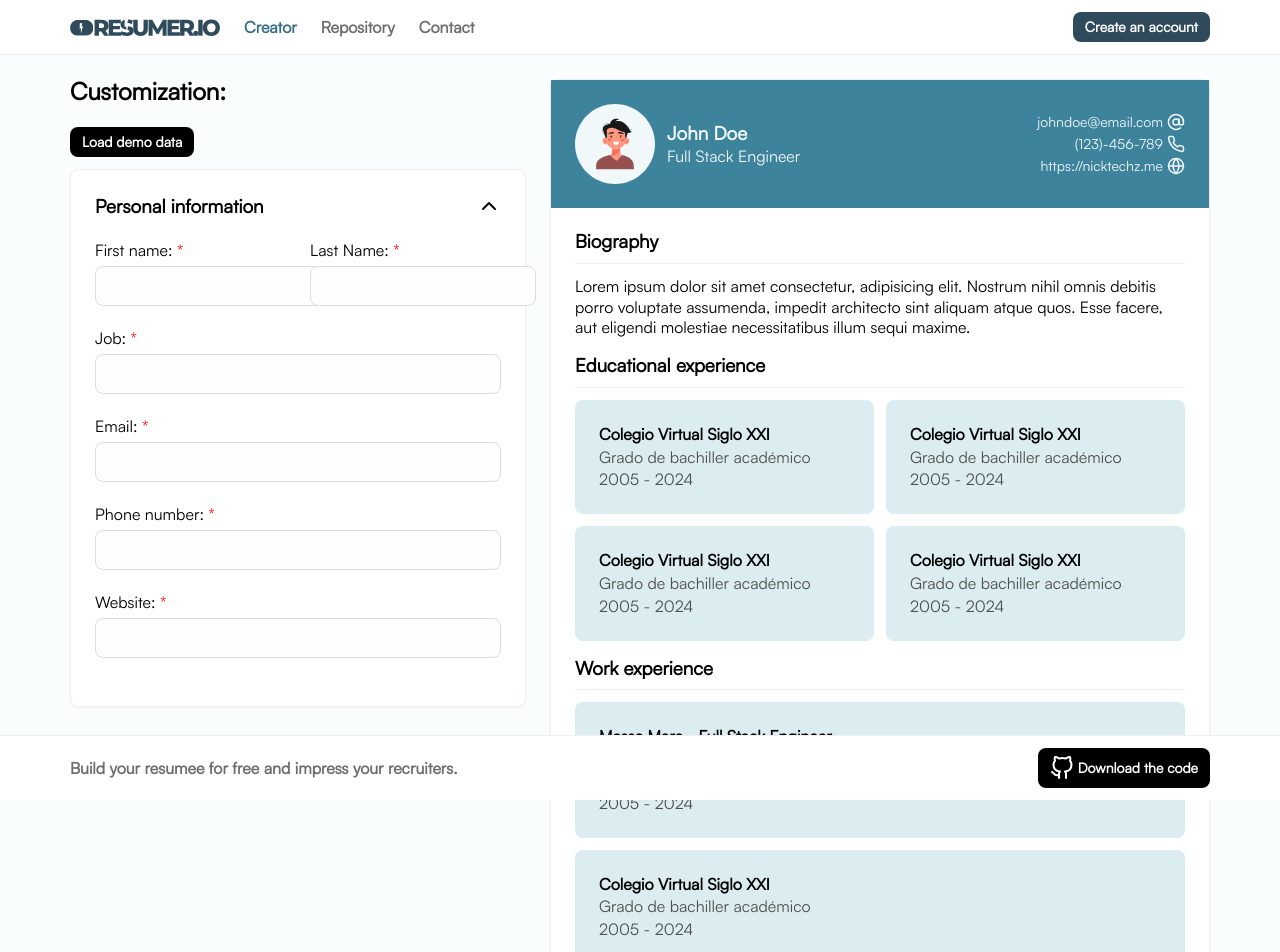
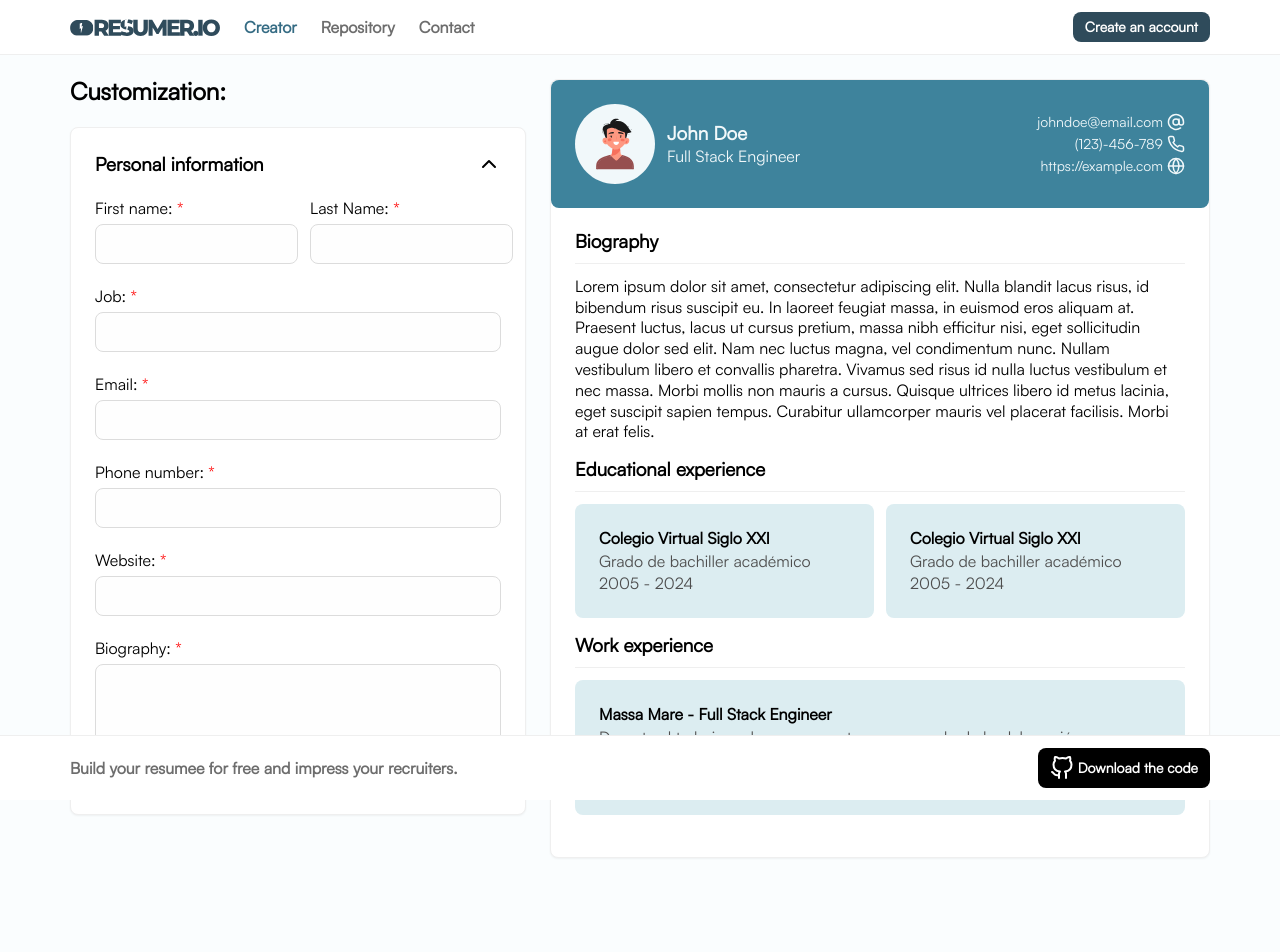
Before and after one commit to nicktechz/odin-cv-applicaton, a React (Vite) app: page / in a window 1280 px wide. Shown: the top 952 px of the page. Built offline with nearby package versions, Linux system fonts and the light colour scheme.

Commit message:
Separate the CV builder from the builder component

```diff
--- a/src/components/Builder.jsx
+++ b/src/components/Builder.jsx
@@ -3,6 +3,8 @@ import "../styles/components/Builder.css";
 import "../styles/components/Configurator.css";
 import "../styles/components/Cv.css";
 import Button from "./Button";
+import Cv from "./Cv";
+
 export default function Builder() {
   const [basicInfo, setBasicInfo] = useState({
     firstName: "",
@@ -11,7 +13,26 @@ export default function Builder() {
     email: "",
     phoneNumber: "",
     website: "",
+    bio: "",
   });
+  const [educationInfo, setEducationInfo] = useState([
+    {
+      name: "",
+      academicTitle: "",
+      startYear: "",
+      endYear: "",
+    },
+  ]);
+  const [basicInfoCollapse, setBasicInfoCollapse] = useState(true);
+
+  const infoCollapse = () => {
+    if (basicInfoCollapse === true) {
+      setBasicInfoCollapse(false);
+    } else {
+      setBasicInfoCollapse(true);
+    }
+  };
+
   const changeFirstName = (e) => {
     setBasicInfo({ ...basicInfo, firstName: e.target.value });
   };
@@ -30,17 +51,15 @@ export default function Builder() {
   const changeWebsite = (e) => {
     setBasicInfo({ ...basicInfo, website: e.target.value });
   };
+  const changeBio = (e) => {
+    setBasicInfo({ ...basicInfo, bio: e.target.value });
+  };
 
   return (
     <section className="builder">
       <section className="configurator">
         <h2 className="configuratorTitle">Customization:</h2>
-        <Button
-          text="Load demo data"
-          theme="black"
-          link="#"
-          styles={{ marginBottom: "12px" }}
-        />
+        {/* BASIC INFO */}
         <aside className="card">
           <div className="cardHeader">
             <h3>Personal information</h3>
@@ -48,8 +67,10 @@ export default function Builder() {
               src="src/assets/icons/chevron-up.svg"
               alt=""
               className="collapseIcon"
+              onClick={infoCollapse}
             />
           </div>
+
           <div className="inputBox inputGroup">
             <div>
               <label htmlFor="">
@@ -98,118 +119,26 @@ export default function Builder() {
             <label htmlFor="">
               Website: <span className="requiredIcon">*</span>
             </label>
-            <input type="url" />
+            <input
+              type="url"
+              value={basicInfo.website}
+              onChange={changeWebsite}
+            />
+          </div>
+          <div className="inputBox">
+            <label htmlFor="">
+              Biography: <span className="requiredIcon">*</span>
+            </label>
+            <textarea
+              name=""
+              id=""
+              value={basicInfo.bio}
+              onChange={changeBio}
+            ></textarea>
           </div>
         </aside>
       </section>
-      <section className="cvBox">
-        <header className="cvHeader">
-          <div className="cvHeaderBasicInfo">
-            <img
-              src="src/assets/icons/userMan.svg"
-              alt=""
-              className="cvAvatar"
-            />
-            <div>
-              <h3>
-                {basicInfo.firstName ? basicInfo.firstName : "John"}{" "}
-                {basicInfo.firstName ? basicInfo.lastName : "Doe"}
-              </h3>
-              <span>
-                {basicInfo.job ? basicInfo.job : "Full Stack Engineer"}
-              </span>
-            </div>
-          </div>
-          <div className="cvHeaderContactInfo">
-            <div className="cvContactDetail">
-              <span className="cvContactItem">
-                {basicInfo.email ? basicInfo.email : "johndoe@email.com"}
-              </span>
-              <img src="src/assets/icons/mail.svg" alt="" />
-            </div>
-            <div className="cvContactDetail">
-              <span className="cvContactItem">
-                {basicInfo.phoneNumber
-                  ? basicInfo.phoneNumber
-                  : "(123)-456-789"}
-              </span>
-              <img src="src/assets/icons/phone.svg" alt="" />
-            </div>
-            <div className="cvContactDetail">
-              <span className="cvContactItem">
-                <a href="" style={{ color: "var(--color-pire-white)" }}>
-                  https://nicktechz.me
-                </a>
-              </span>
-              <img src="src/assets/icons/globe.svg" alt="" />
-            </div>
-          </div>
-        </header>
-        <main className="cvBody">
-          <section className="cvSection">
-            <h3 className="cvSectionTitle">Biography</h3>
-            <p className="cvSectionDetails">
-              Lorem ipsum dolor sit amet consectetur, adipisicing elit. Nostrum
-              nihil omnis debitis porro voluptate assumenda, impedit architecto
-              sint aliquam atque quos. Esse facere, aut eligendi molestiae
-              necessitatibus illum sequi maxime.
-            </p>
-          </section>
-          <section className="cvSection">
-            <h3 className="cvSectionTitle">Educational experience</h3>
-            <ul className="cvSectionDetails cvEducation">
-              <li className="cvCard">
-                <h4>Colegio Virtual Siglo XXI</h4>
-                <p>Grado de bachiller académico</p>
-                <p>2005 - 2024</p>
-              </li>
-              <li className="cvCard">
-                <h4>Colegio Virtual Siglo XXI</h4>
-                <p>Grado de bachiller académico</p>
-                <p>2005 - 2024</p>
-              </li>
-              <li className="cvCard">
-                <h4>Colegio Virtual Siglo XXI</h4>
-                <p>Grado de bachiller académico</p>
-                <p>2005 - 2024</p>
-              </li>
-              <li className="cvCard">
-                <h4>Colegio Virtual Siglo XXI</h4>
-                <p>Grado de bachiller académico</p>
-                <p>2005 - 2024</p>
-              </li>
-            </ul>
-          </section>
-          <section className="cvSection">
-            <h3 className="cvSectionTitle">Work experience</h3>
-            <ul className="cvSectionDetails cvWork">
-              <li className="cvCard cvWorkCard">
-                <h4>Massa Mare - Full Stack Engineer</h4>
-                <p>
-                  Durante el trabajo en la empresa estuve encargado de la
-                  elaboración y mantenimiento del sitio web.
-                </p>
-                <p>2005 - 2024</p>
-              </li>
-              <li className="cvCard cvWorkCard">
-                <h4>Colegio Virtual Siglo XXI</h4>
-                <p>Grado de bachiller académico</p>
-                <p>2005 - 2024</p>
-              </li>
-              <li className="cvCard cvWorkCard">
-                <h4>Colegio Virtual Siglo XXI</h4>
-                <p>Grado de bachiller académico</p>
-                <p>2005 - 2024</p>
-              </li>
-              <li className="cvCard cvWorkCard">
-                <h4>Colegio Virtual Siglo XXI</h4>
-                <p>Grado de bachiller académico</p>
-                <p>2005 - 2024</p>
-              </li>
-            </ul>
-          </section>
-        </main>
-      </section>
+      <Cv basicInfo={basicInfo} />
     </section>
   );
 }
--- a/src/components/Configurator.jsx
+++ b/src/components/Configurator.jsx
@@ -1,5 +1,5 @@
 import "../styles/components/Configurator.css";
-import "../styles/components/Cv.css";
+
 import Button from "./Button";
 export default function Configurator({ basicInfo, onChange, keyChange }) {
   return (
--- a/src/components/Cv.jsx
+++ b/src/components/Cv.jsx
@@ -6,23 +6,33 @@ export default function Cv({ basicInfo, onChange, keyChange }) {
         <div className="cvHeaderBasicInfo">
           <img src="src/assets/icons/userMan.svg" alt="" className="cvAvatar" />
           <div>
-            <h3>Nicolas Rueda 🇨🇴</h3>
-            <span>Full Stack Engineer</span>
+            <h3>
+              {basicInfo.firstName ? basicInfo.firstName : "John"}{" "}
+              {basicInfo.firstName ? basicInfo.lastName : "Doe"}
+            </h3>
+            <span>{basicInfo.job ? basicInfo.job : "Full Stack Engineer"}</span>
           </div>
         </div>
         <div className="cvHeaderContactInfo">
           <div className="cvContactDetail">
-            <span className="cvContactItem">nicolasrueda0510@gmail.com</span>
+            <span className="cvContactItem">
+              {basicInfo.email ? basicInfo.email : "johndoe@email.com"}
+            </span>
             <img src="src/assets/icons/mail.svg" alt="" />
           </div>
           <div className="cvContactDetail">
-            <span className="cvContactItem">+57 3244924308</span>
+            <span className="cvContactItem">
+              {basicInfo.phoneNumber ? basicInfo.phoneNumber : "(123)-456-789"}
+            </span>
             <img src="src/assets/icons/phone.svg" alt="" />
           </div>
           <div className="cvContactDetail">
             <span className="cvContactItem">
-              <a href="" style={{ color: "var(--color-pire-white)" }}>
-                https://nicktechz.me
+              <a
+                href={basicInfo.website}
+                style={{ color: "var(--color-pire-white)" }}
+              >
+                {basicInfo.website ? basicInfo.website : "https://example.com"}
               </a>
             </span>
             <img src="src/assets/icons/globe.svg" alt="" />
@@ -33,25 +43,14 @@ export default function Cv({ basicInfo, onChange, keyChange }) {
         <section className="cvSection">
           <h3 className="cvSectionTitle">Biography</h3>
           <p className="cvSectionDetails">
-            Lorem ipsum dolor sit amet consectetur, adipisicing elit. Nostrum
-            nihil omnis debitis porro voluptate assumenda, impedit architecto
-            sint aliquam atque quos. Esse facere, aut eligendi molestiae
-            necessitatibus illum sequi maxime.
+            {basicInfo.bio
+              ? basicInfo.bio
+              : "Lorem ipsum dolor sit amet, consectetur adipiscing elit. Nulla blandit lacus risus, id bibendum risus suscipit eu. In laoreet feugiat massa, in euismod eros aliquam at. Praesent luctus, lacus ut cursus pretium, massa nibh efficitur nisi, eget sollicitudin augue dolor sed elit. Nam nec luctus magna, vel condimentum nunc. Nullam vestibulum libero et convallis pharetra. Vivamus sed risus id nulla luctus vestibulum et nec massa. Morbi mollis non mauris a cursus. Quisque ultrices libero id metus lacinia, eget suscipit sapien tempus. Curabitur ullamcorper mauris vel placerat facilisis. Morbi at erat felis."}
           </p>
         </section>
         <section className="cvSection">
           <h3 className="cvSectionTitle">Educational experience</h3>
           <ul className="cvSectionDetails cvEducation">
-            <li className="cvCard">
-              <h4>Colegio Virtual Siglo XXI</h4>
-              <p>Grado de bachiller académico</p>
-              <p>2005 - 2024</p>
-            </li>
-            <li className="cvCard">
-              <h4>Colegio Virtual Siglo XXI</h4>
-              <p>Grado de bachiller académico</p>
-              <p>2005 - 2024</p>
-            </li>
             <li className="cvCard">
               <h4>Colegio Virtual Siglo XXI</h4>
               <p>Grado de bachiller académico</p>
@@ -75,21 +74,6 @@ export default function Cv({ basicInfo, onChange, keyChange }) {
               </p>
               <p>2005 - 2024</p>
             </li>
-            <li className="cvCard cvWorkCard">
-              <h4>Colegio Virtual Siglo XXI</h4>
-              <p>Grado de bachiller académico</p>
-              <p>2005 - 2024</p>
-            </li>
-            <li className="cvCard cvWorkCard">
-              <h4>Colegio Virtual Siglo XXI</h4>
-              <p>Grado de bachiller académico</p>
-              <p>2005 - 2024</p>
-            </li>
-            <li className="cvCard cvWorkCard">
-              <h4>Colegio Virtual Siglo XXI</h4>
-              <p>Grado de bachiller académico</p>
-              <p>2005 - 2024</p>
-            </li>
           </ul>
         </section>
       </main>
--- a/src/styles/components/Builder.css
+++ b/src/styles/components/Builder.css
@@ -4,4 +4,5 @@
   padding: 24px 0px;
   display: flex;
   gap: 24px;
+  align-items: flex-start;
 }
--- a/src/styles/components/Configurator.css
+++ b/src/styles/components/Configurator.css
@@ -36,13 +36,19 @@ label {
   display: block;
   margin-bottom: 8px;
 }
-input {
+input,
+textarea {
   background-color: var(--color-extra-light-white);
   font-family: inherit;
   min-width: 100%;
+  max-width: 100%;
   padding: 8px 12px;
   border-radius: var(--border-radius-md);
   border: 1px solid var(--color-white-darken2);
+}
+textarea {
+  min-height: 100px;
+  max-height: 300px;
 }
 
 .collapseIcon:hover {
--- a/src/styles/components/Cv.css
+++ b/src/styles/components/Cv.css
@@ -1,7 +1,7 @@
 .cvBox {
   width: 60%;
   background-color: #fff;
-  min-height: 900px;
+  min-height: 500px;
   border: 1px solid var(--color-white-darken1);
   border-radius: var(--border-radius-md);
   box-shadow: var(--box-shadow-black-sm);
@@ -15,6 +15,7 @@
   align-items: center;
   line-height: 1.3;
   justify-content: space-between;
+  border-radius: var(--border-radius-md);
 }
 .cvHeaderBasicInfo {
   display: flex;
```
